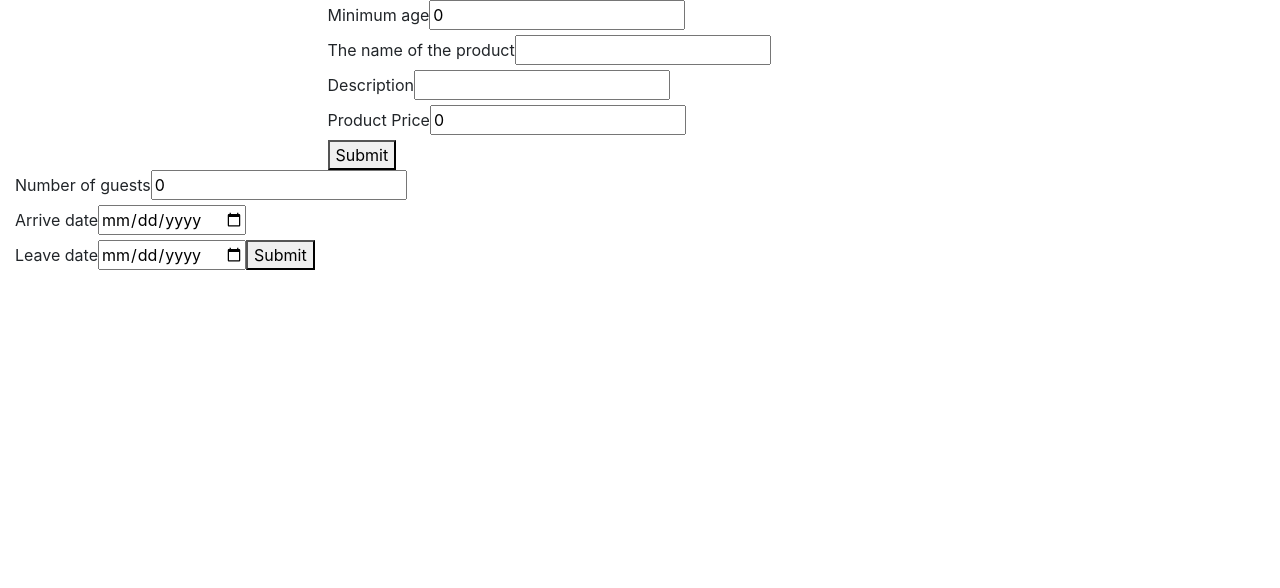
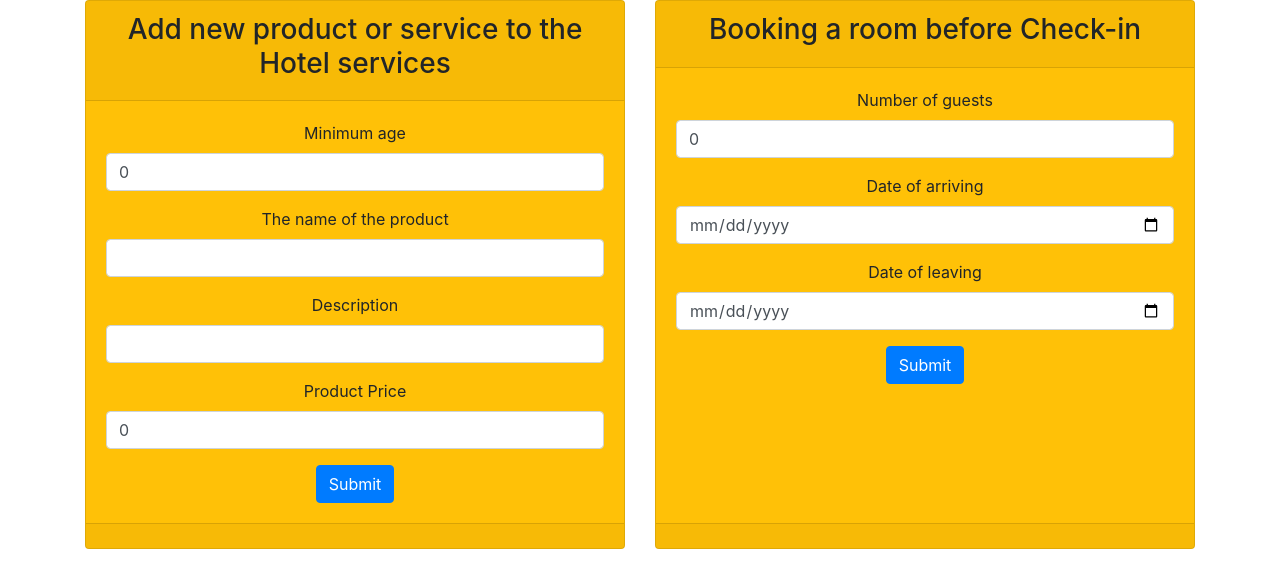
Before and after one commit to markraven/Wellness-Badges-, a React (Create React App) app in the folder frontend/: page / in a window 1280 px wide. Shown: the top 588 px of the page. Built offline with nearby package versions, Linux system fonts and the light colour scheme; what flux would draw is missing.

Commit message:
Created bootstrap 4 layout
added bs4 for AddNewProduct and BookRoomForm

```diff
--- a/frontend/src/App.js
+++ b/frontend/src/App.js
@@ -4,17 +4,31 @@ import AddNewProductForm from "./component/AddNewProductForm";
 import BookRoomForm from "./component/BookRoomForm";
 function App() {
   return (
-    <div className={["App","container"]}>
-        <div className={"row"}>
-            <div className={"col-md-3"}></div>
-            <div className={"col-md-6"}>
-                <AddNewProductForm/>
+    <div className={["App container"]}>
+      <div className={"row"}>
+        <div className={"col-md-6"}>
+          <div className={"card text-center bg-warning h-100"}>
+            <div className={"card-header"}>
+              <h3>Add new product or service to the Hotel services</h3>
             </div>
-
+            <div className={"card-body"}>
+              <AddNewProductForm/>
+            </div>
+            <div className={["card-footer text-muted"]}></div>
+          </div>
         </div>
-        <div className={"col"}>
+        <div className={"col-md-6"}>
+        <div className={"card text-center bg-warning h-100 "}>
+            <div className={"card-header"}>
+              <h3>Booking a room before Check-in</h3>
+            </div>
+            <div className={"card-body"}>
             <BookRoomForm/>
+            </div>
+            <div className={["card-footer text-muted"]}></div>
         </div>
+        </div>
+      </div>
     </div>
   );
 }
--- a/frontend/src/component/AddNewProductForm.js
+++ b/frontend/src/component/AddNewProductForm.js
@@ -19,21 +19,30 @@ class AddNewProductForm extends React.Component {
     render() {
         return(
             <div>
-                <ErrorMessageWell/>
-                <label htmlFor={"minAge"} >Minimum age</label>
-                <input type={"number"} id={"minAge"} name={"minAge"} value={this.state.minAge} onChange={this.formOnChange}/>
-                <br/>
-                <label htmlFor={"productName"}>The name of the product</label>
-                <input type={"text"} id={"productName"} name={"productName"} value={this.state.productName} onChange={this.formOnChange}/>
-                <br/>
-                <label>Description</label>
-                <input type={"text"} id={"restDesc"} name={"restDesc"}  value={this.state.restDesc} onChange={this.formOnChange}/>
-                <br/>
-                <label htmlFor={"price"} >Product Price</label>
-                <input type={"number"} id={"price"} name={"price"} value={this.state.price} onChange={this.formOnChange}/>
-                <br/>
-                <button onClick={()=> actions.addProduct(this.state)}>Submit</button>
+                <form>
+                    <ErrorMessageWell/>
+                    <div className={"form-group form-control-md"}>
+                        <label htmlFor={"minAge"} >Minimum age</label>
+                        <input class={"form-control"} type={"number"} id={"minAge"} name={"minAge"} value={this.state.minAge} onChange={this.formOnChange}/>
+                    </div>
 
+                    <div className={"form-group form-control-md"}>
+                        <label htmlFor={"productName"}>The name of the product</label>
+                        <input class={"form-control"} type={"text"} id={"productName"} name={"productName"} value={this.state.productName} onChange={this.formOnChange}/>
+                    </div>
+
+                    <div className={"form-group form-control-md"}>
+                        <label>Description</label>
+                        <input class={"form-control"} type={"text"} id={"restDesc"} name={"restDesc"}  value={this.state.restDesc} onChange={this.formOnChange}/>
+                    </div>
+
+                    <div className={"form-group form-control-md"}>
+                        <label htmlFor={"price"} >Product Price</label>
+                        <input class={"form-control"} type={"number"} id={"price"} name={"price"} value={this.state.price} onChange={this.formOnChange}/>
+                    </div>
+
+                    <button className={["btn btn-primary"]} onClick={()=> actions.addProduct(this.state)}>Submit</button>
+                </form>
             </div>
         );
     }
--- a/frontend/src/component/BookRoomForm.js
+++ b/frontend/src/component/BookRoomForm.js
@@ -22,16 +22,25 @@ class BookRoomForm extends React.Component {
     render() {
         return(
             <div>
-                <ErrorMessageWell/>
-                <label htmlFor={"guest"} >Number of guests</label>
-                <input type={"number"} id={"guest"} name={"guest"} value={this.state.guest} onChange={this.formOnChange}/>
-                <br/>
-                <label>Arrive date</label>
-                <input type={"date"} id={"arrival"} name={"arrival"}  value={this.state.arrival} onChange={this.formOnChange}/>
-                <br/>
-                <label>Leave date</label>
-                <input type={"date"} id={"leave"} name={"leave"}  value={this.state.leave} onChange={this.formOnChange}/>
-                <button onClick={()=> actions.bookRoom(this.state)}>Submit</button>
+                <form>
+                    <ErrorMessageWell/>
+                    <div className={"form-group form-control-md"}>
+                        <label htmlFor={"guest"} >Number of guests</label>
+                        <input class={"form-control"} type={"number"} id={"guest"} name={"guest"} min={"1"} max={"4"} value={this.state.guest} onChange={this.formOnChange} />
+                    </div>
+
+                    <div className={"form-group form-control-md"}>
+                        <label>Date of arriving</label>
+                        <input class={"form-control"} type={"date"} id={"arrival"} name={"arrival"}  value={this.state.arrival} onChange={this.formOnChange}/>
+                    </div>
+
+                    <div className={"form-group form-control-md"}>
+                        <label>Date of leaving</label>
+                        <input class={"form-control"} type={"date"} id={"leave"} name={"leave"}  value={this.state.leave} onChange={this.formOnChange}/>
+                    </div>
+
+                    <button className={["btn btn-primary"]} onClick={()=> actions.bookRoom(this.state)}>Submit</button>
+                </form>
             </div>
         );
     }
--- a/frontend/src/component/ErrorMessageWell.js
+++ b/frontend/src/component/ErrorMessageWell.js
@@ -26,7 +26,7 @@ class ErrorMessageWell extends React.Component{
         const msg = this.state.errorMsg;
         return (
             msg !== "" &&
-                    <div className={["alert", "alert-danger"].join(' ')}>
+                    <div className={["alert alert-danger"].join(' ')}>
                         {msg}
                     </div>
         );
```
